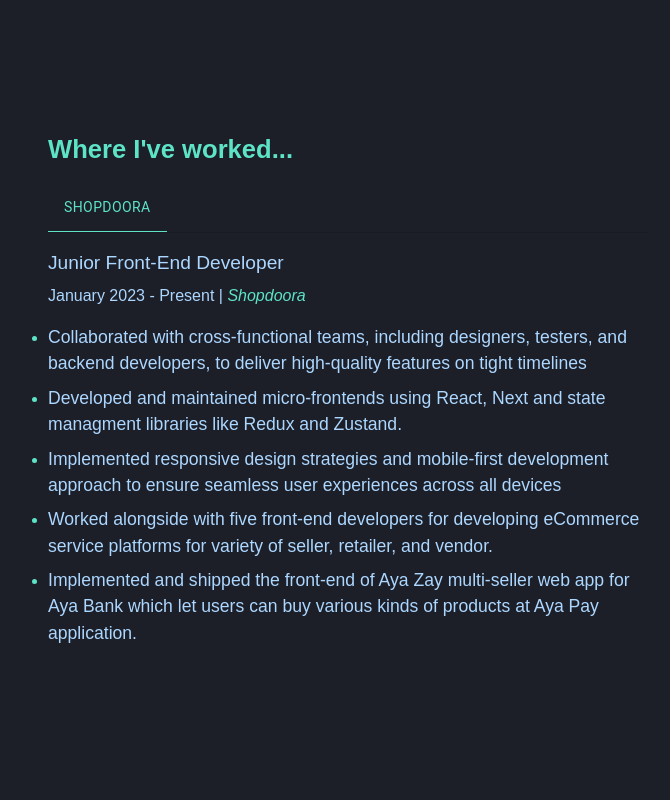
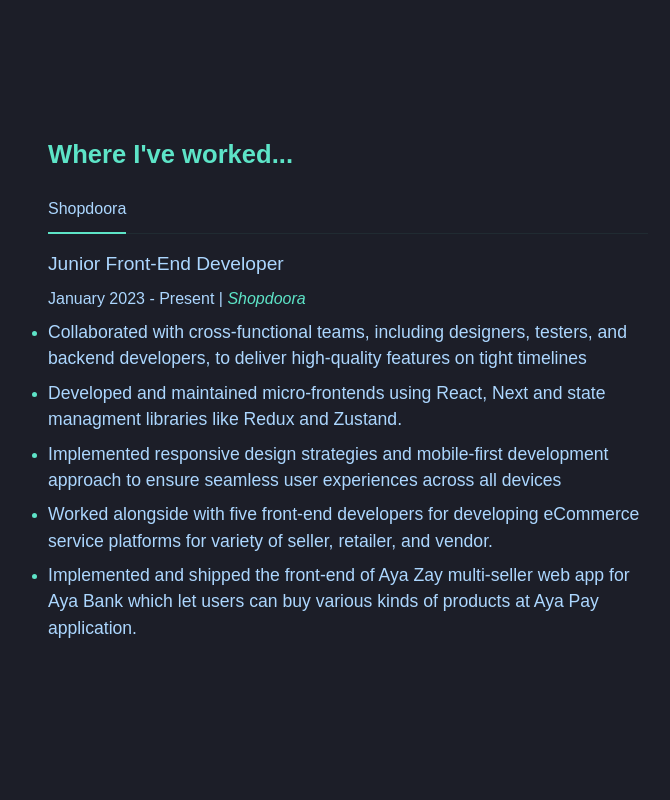
Before and after one commit to myatminag/myatminaung.v1, a Next.js app: page / in a window 1280 px wide. Shown: the part 1600-2400 px from the top of the page, without its empty margins (292-962 px from the left). Built offline with nearby package versions, Linux system fonts and the light colour scheme.

Commit message:
refactor: exp section

```diff
--- /dev/null
+++ b/assets/exp.js
@@ -0,0 +1,14 @@
+export const expData = [
+    {
+        jobTitle: "Junior Front-End Developer",
+        companyName: "Shopdoora",
+        date: "January 2023 - Present",
+        description: [
+            "Collaborated with cross-functional teams, including designers, testers, and backend developers, to deliver high-quality features on tight timelines",
+            "Developed and maintained micro-frontends using React, Next and state managment libraries like Redux and Zustand.",
+            "Implemented responsive design strategies and mobile-first development approach to ensure seamless user experiences across all devices",
+            "Worked alongside with five front-end developers for developing eCommerce service platforms for variety of seller, retailer, and vendor.",
+            "Implemented and shipped the front-end of Aya Zay multi-seller web app for Aya Bank which let users can buy various kinds of products at Aya Pay application."
+        ]
+    },
+];
--- a/components/ExpSection.jsx
+++ b/components/ExpSection.jsx
@@ -1,57 +1,33 @@
+import { useState, useRef, useEffect } from 'react';
 
-import { useState } from 'react';
-import PropTypes from 'prop-types';
-import Tabs from '@mui/material/Tabs';
-import Tab from '@mui/material/Tab';
-import Box from '@mui/material/Box';
-import Stack from '@mui/material/Stack';
-
-function TabPanel(props) {
-    const { children, value, index, ...other } = props;
-
-    return (
-        <div
-            role="tabpanel"
-            hidden={value !== index}
-            id={`simple-tabpanel-${index}`}
-            aria-labelledby={`simple-tab-${index}`}
-            {...other}
-        >
-            {value === index && (
-                <Box sx={{ px: 0, py: 2 }}>
-                    {children}
-                </Box>
-            )}
-        </div>
-    );
-}
-
-TabPanel.propTypes = {
-    children: PropTypes.node,
-    index: PropTypes.number.isRequired,
-    value: PropTypes.number.isRequired,
-};
-
-function a11yProps(index) {
-    return {
-        id: `simple-tab-${index}`,
-        'aria-controls': `simple-tabpanel-${index}`,
-    };
-}
+import { expData } from '@/assets/exp';
 
 const ExpSection = ({ expRef }) => {
 
-    const [value, setValue] = useState(0);
+    const tabsRef = useRef([]);
 
-    const handleChange = (event, newValue) => {
-        setValue(newValue);
-    };
+    const [activeTabIndex, setActiveTabIndex] = useState(0);
+    const [tabUnderLineWidth, setTabUnderLineWidth] = useState(0);
+    const [tabUnderLineLeft, setTabUnderLineLeft] = useState(0);
+
+    useEffect(() => {
+        const handleTabPosition = () => {
+            const currnetTab = tabsRef.current[activeTabIndex];
+            setTabUnderLineLeft(currnetTab?.offsetLeft ?? 0);
+            setTabUnderLineWidth(currnetTab?.clientWidth ?? 0);
+        };
+
+        handleTabPosition();
+
+        window.addEventListener("resize", handleTabPosition);
+
+        return () => window.removeEventListener("resize", handleTabPosition);
+    }, [activeTabIndex]);
 
     return (
         <section ref={expRef} className="pt-[4rem] lg:pt-0 lg:px-[15%]">
             <div className="max-w-[600px] 2xl:max-w-[900px] lg:min-h-[100vh] lg:mx-auto lg:flex lg:justify-center lg:items-center">
-                <Box
-                    sx={{ width: "100%" }}
+                <div
                     data-aos="fade-up"
                     data-aos-delay="0"
                     data-aos-duration="1000"
@@ -59,74 +35,45 @@ const ExpSection = ({ expRef }) => {
                     <header className="mb-4 text-[1.6rem] font-[600] text-primaryColor">
                         {"Where I've worked..."}
                     </header>
-                    <Box sx={{ borderBottom: 1, borderColor: 'divider' }}>
-                        <Tabs
-                            value={value}
-                            onChange={handleChange}
-                            variant="scrollable"
-                            scrollButtons={false}
-                            aria-label="scrollable auto tabs example"
-                            sx={{
-                                "& .MuiButtonBase-root.MuiTab-root": {
-                                    color: "#acd7ff",
-                                },
-                                "& .MuiButtonBase-root.MuiTab-root.Mui-selected": {
-                                    borderBottom: '1px solid',
-                                    borderBottomColor: '#5de4c7',
-                                    fontWeight: 400,
-                                    color: '#5de4c7',
-                                },
-                                "& .MuiTabs-indicator": {
-                                    display: "none"
-                                },
-                            }}
-                        >
-                            <Tab label="Shopdoora" {...a11yProps(0)} />
-                        </Tabs>
-                    </Box>
-                    <TabPanel value={value} index={0}>
+                    <div className="relative">
+                        <div className="flex space-x-3 border-b border-[#5de4c710]">
+                            {expData?.map((exp, idx) => {
+                                return (
+                                    <button
+                                        key={idx}
+                                        ref={(el) => (tabsRef.current[idx] = el)}
+                                        className="pt-2 pb-3 text-[#acd7ff]"
+                                        onClick={() => setActiveTabIndex(idx)}
+                                    >
+                                        {exp.companyName}
+                                    </button>
+                                );
+                            })}
+                        </div>
+                        <span
+                            className="absolute bottom-0 block h-[2px] bg-primaryColor transition-all duration-300"
+                            style={{ left: tabUnderLineLeft, width: tabUnderLineWidth }}
+                        />
+                    </div>
+                    <div className="py-4">
                         <p className="text-[1.2rem] text-[#acd7ff] font-[500]">
-                            Junior Front-End Developer
+                            {expData[activeTabIndex].jobTitle}
                         </p>
-                        <p className="text-[#acd7ff] mt-[6px]">
-                            January 2023 - Present | <span className="text-primaryColor italic">Shopdoora</span>
+                        <p className="text-[#acd7ff] my-2">
+                            {expData[activeTabIndex].date} | {" "}
+                            <span className="text-primaryColor italic">{expData[activeTabIndex].companyName}</span>
                         </p>
-                        <Stack direction={"column"} gap={1} marginTop={2}>
-                            <ul className="list-outside list-disc px-3 xl:px-0">
-                                <li className="text-primaryColor mb-2">
+                        <ul className="list-outside list-disc px-3 xl:px-0">
+                            {expData[activeTabIndex].description.map(data => (
+                                <li key={data} className="text-primaryColor mb-2">
                                     <p className="text-[#acd7ff] font-light xl:text-[1.1rem] 2xl:text-[1.5rem]">
-                                        Collaborated with cross-functional teams, including designers, testers,
-                                        and backend developers, to deliver high-quality features on tight timelines
+                                        {data}
                                     </p>
                                 </li>
-                                <li className="text-primaryColor mb-2">
-                                    <p className="text-[#acd7ff] font-light xl:text-[1.1rem] 2xl:text-[1.5rem]">
-                                        Developed and maintained micro-frontends using React, Next and state managment libraries
-                                        like Redux and Zustand.
-                                    </p>
-                                </li>
-                                <li className="text-primaryColor mb-2">
-                                    <p className="text-[#acd7ff] font-light xl:text-[1.1rem] 2xl:text-[1.5rem]">
-                                        Implemented responsive design strategies and mobile-first development approach to ensure
-                                        seamless user experiences across all devices
-                                    </p>
-                                </li>
-                                <li className="text-primaryColor mb-2">
-                                    <p className="text-[#acd7ff] font-light xl:text-[1.1rem] 2xl:text-[1.5rem]">
-                                        Worked alongside with five front-end developers for developing eCommerce service platforms
-                                        for variety of seller, retailer, and vendor.
-                                    </p>
-                                </li>
-                                <li className="text-primaryColor mb-2">
-                                    <p className="text-[#acd7ff] font-light xl:text-[1.1rem] 2xl:text-[1.5rem]">
-                                        Implemented and shipped the front-end of Aya Zay multi-seller web app for Aya Bank
-                                        which let users can buy various kinds of products at Aya Pay application.
-                                    </p>
-                                </li>
-                            </ul>
-                        </Stack>
-                    </TabPanel>
-                </Box>
+                            ))}
+                        </ul>
+                    </div>
+                </div>
             </div>
         </section>
     );
```
Also changed, not shown: assets/exp.json (deleted, +0 -20 lines).
